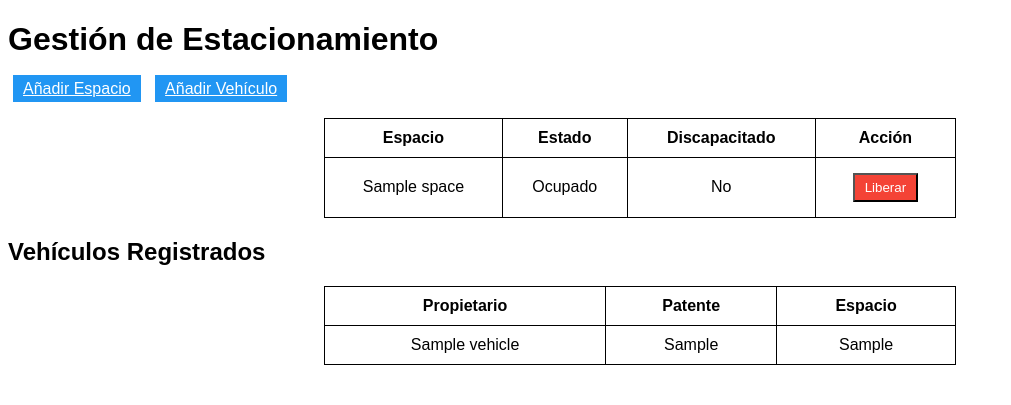
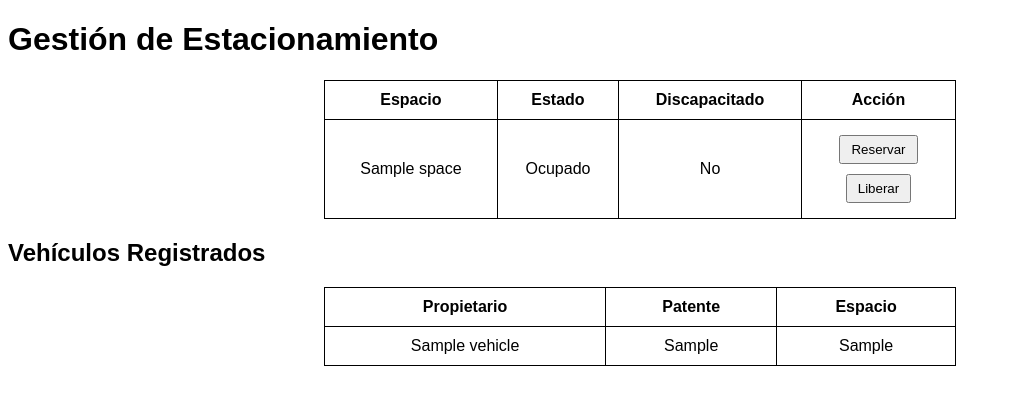
Before and after one commit to Diego24Vas/Integracion_I, a Flask app: template templates/index.html in a window 1280 px wide. Shown: the top 405 px of the page, without its empty margins (0-1011 px from the left). Run offline with Flask 3, Linux system fonts and the light colour scheme; the template is opened without the code that fills it: most values are stand-ins (such as "Sample title", 1, 10 or a date in 2020).

Commit message:
se arreglo paguina

```diff
--- a/templates/index.html
+++ b/templates/index.html
@@ -17,8 +17,6 @@
 </head>
 <body>
     <h1>Gestión de Estacionamiento</h1>
-    <a href="{{ url_for('add_space') }}" class="btn btn-add">Añadir Espacio</a>
-    <a href="{{ url_for('add_vehicle') }}" class="btn btn-add">Añadir Vehículo</a>
     <table>
         <thead>
             <tr>
@@ -35,15 +33,14 @@
                 <td>{{ details['estado'] }}</td>
                 <td>{{ 'Sí' if details['discapacitado'] else 'No' }}</td>
                 <td>
-                    {% if details['estado'] == 'Libre' %}
-                    <form action="{{ url_for('add_vehicle') }}" method="post">
-                        <button type="submit" class="btn btn-reserve">Reservar</button>
+                    <form action="{{('anadir_vehiculo') }}.html" method="get">
+                        <button type="submit" class="btn btn-reservar">Reservar</button>
                     </form>
-                    {% else %}
-                    <form action="{{ url_for('release', space_id=space) }}" method="post">
-                        <button type="submit" class="btn btn-release">Liberar</button>
+                    <!-- Si el espacio está ocupado, muestra el botón para liberar -->
+
+                    <form action="{{('anadir_espacio') }}.html" method="post">
+                        <button type="submit" class="btn btn-liberar">Liberar</button>
                     </form>
-                    {% endif %}
                 </td>
             </tr>
             {% endfor %}
```
